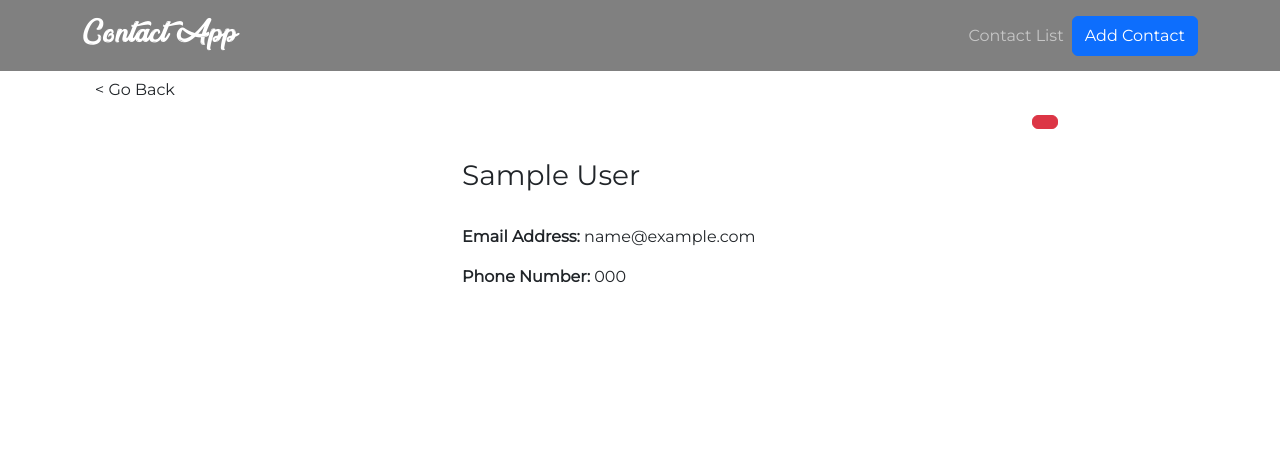
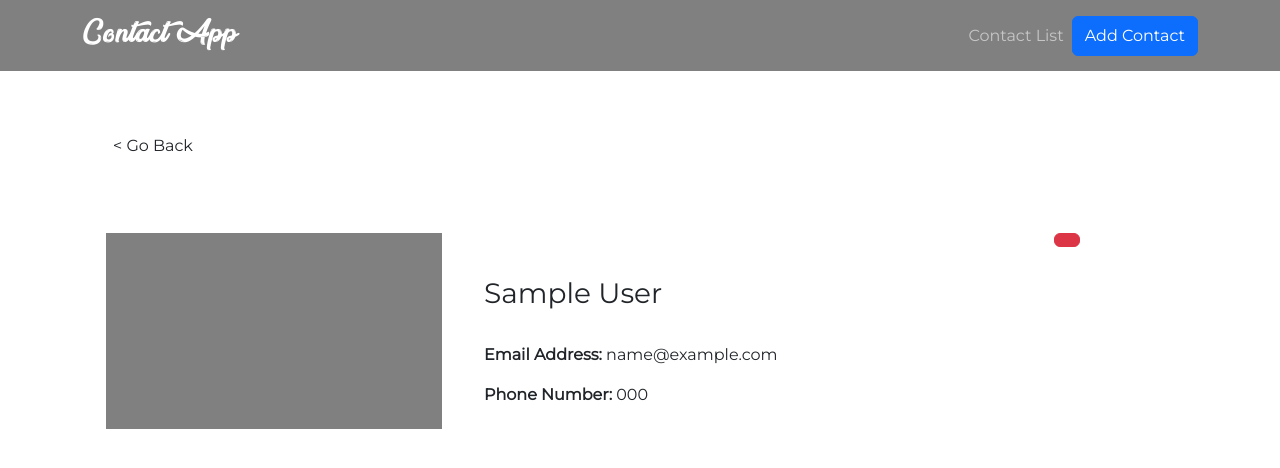
Before and after one commit to OmriWebber/ContactApp, a Flask app: page /showContact/1 in a window 1280 px wide. Shown: the top 468 px of the page. Run offline with Flask 2, Linux system fonts and the light colour scheme; tables that the repository leaves empty hold one stand-in row (values such as "Sample post"); some libraries are stand-ins or nearby versions; some web fonts are replaced.

Commit message:
added showcontact styling

```diff
--- a/static/css/style.css
+++ b/static/css/style.css
@@ -91,3 +91,18 @@ h3 {
 th {
     font-weight: 400;
 }
+
+.showContactContainer .row {
+    margin: auto 0;
+    margin-top: 50px;
+
+}
+
+.showContactContainer .row div {
+    margin: 6px;
+}
+
+.showContactContainer .row .profile-img {
+    background-color: grey;
+    min-height: 100%;
+}
```
